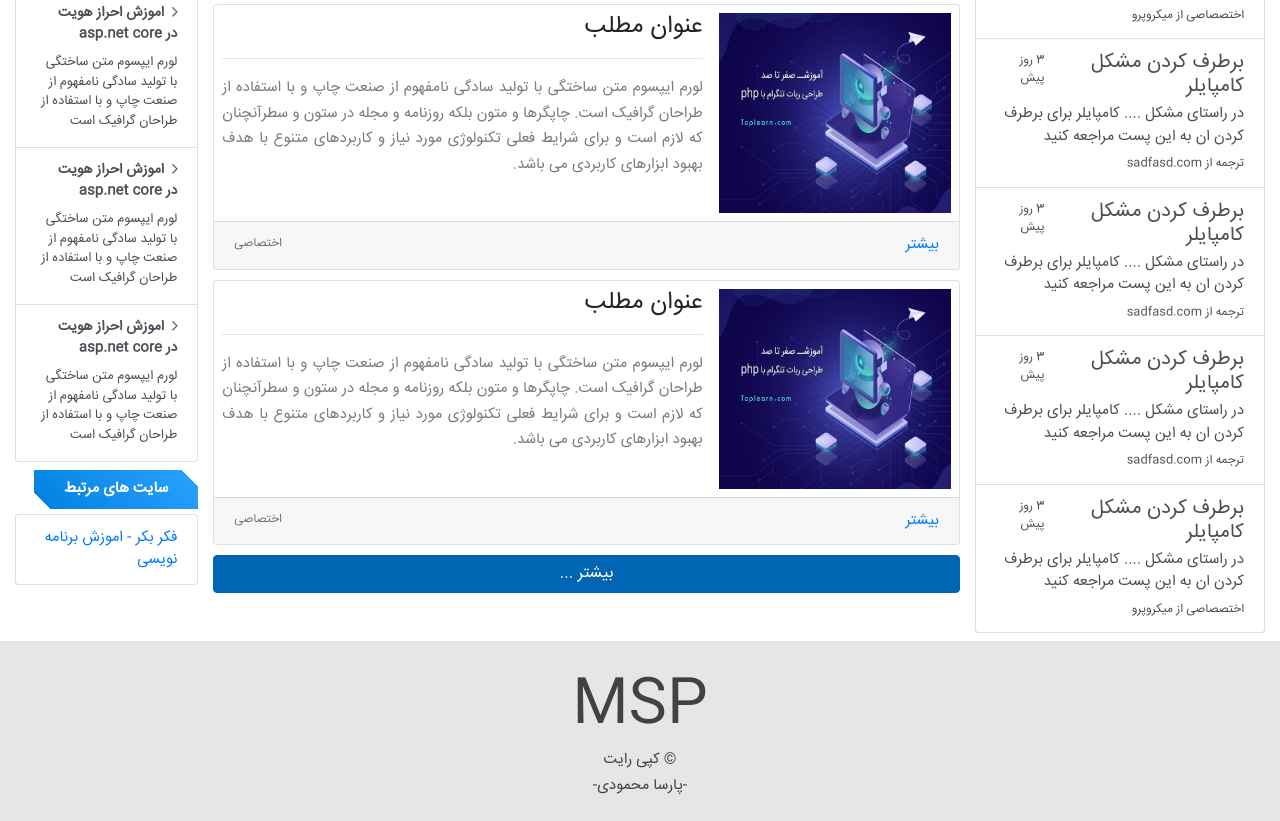
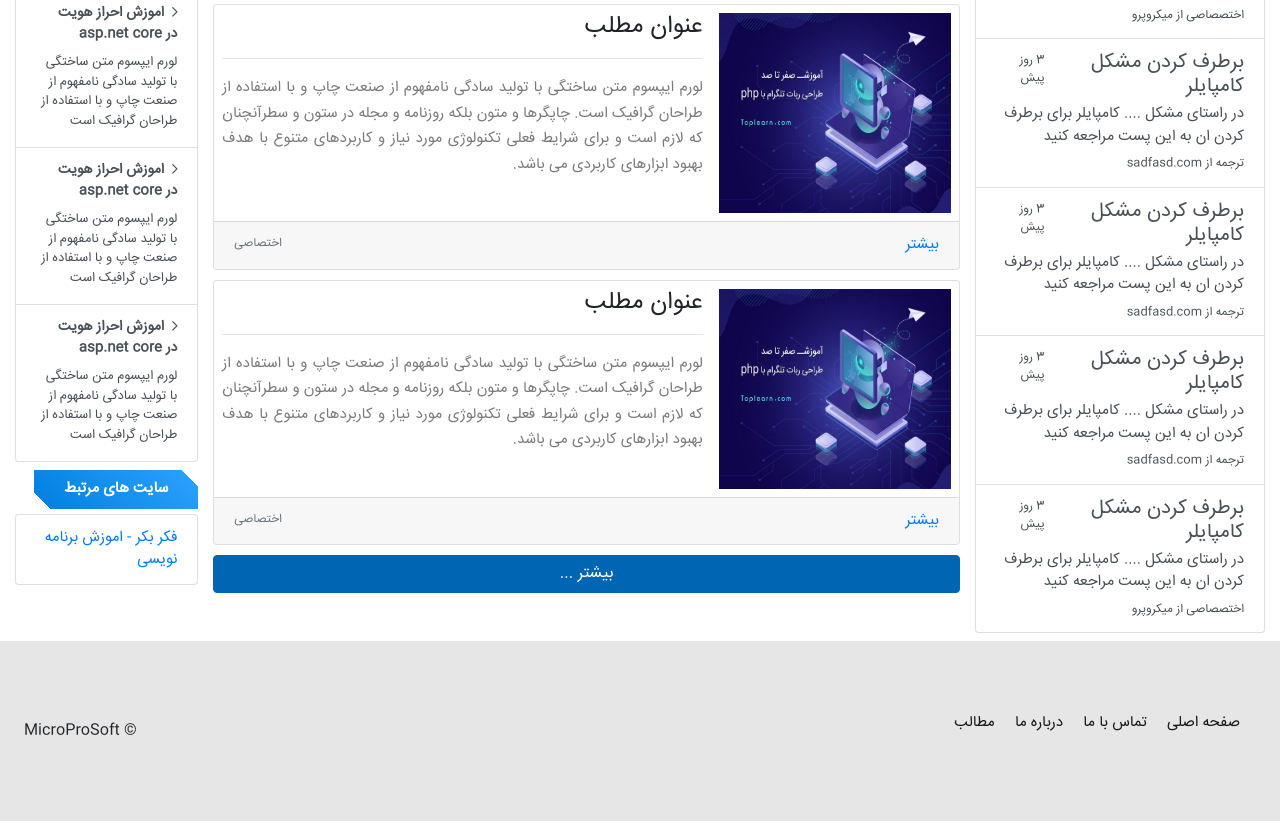
Before and after one commit to parsa011/MPS, a plain HTML site: page Index.html in a window 1280 px wide. Shown: the part 1466-2287 px from the top of the page. Drawn offline with Linux system fonts and the light colour scheme.

Commit message:
changed footer

```diff
--- a/Index.html
+++ b/Index.html
@@ -15,7 +15,7 @@
 
 <body>
 
-    <div class="container-fluid">
+    <div class="container-fluid" style="min-height: calc(100vh - 180px);">
 
         <!--navbar-->
         <div class="row nav-row">
@@ -535,10 +535,27 @@
         <!--/site content-->
     </div>
 
-    <footer>
-        <h1 class="text">MSP</h1>
-        <h2 class="text2">&copy; کپی رایت</h2>
-        <h2 class="text3">-پارسا محمودی-</h2>
+    <footer class="d-flex justify-content-between align-items-center p-4">
+        <div>
+            <ul style="list-style: circle;">
+                <li class="ml-3 d-inline">
+                    <a href="#!">صفحه اصلی</a>
+                </li>
+                <li class="ml-3 d-inline">
+                    <a href="#!">تماس با ما</a>
+                </li>
+                <li class="ml-3 d-inline">
+                    <a href="#!">درباره ما</a>
+                </li>
+                <li class="ml-3 d-inline">
+                    <a href="#!">مطالب</a>
+                </li>
+            </ul>
+        </div>
+        <div>
+            &copy;
+            MicroProSoft
+        </div>
     </footer>
 
     <!--scripts-->
--- a/Scripts/treeViewList.js
+++ b/Scripts/treeViewList.js
@@ -1,5 +1,3 @@
-let li = document.querySelector('li.has-child');
-
 function openChild(a) {
     const icon = a.previousElementSibling;
     if (icon.style.transform == 'rotate(-90deg)') {
--- a/css/style.css
+++ b/css/style.css
@@ -187,29 +187,14 @@
 
 footer{
   background: #e6e6e6;
-  height:100%;
   width:100%;
   height:180px;
-  padding-top: 30px;
 }
-
-.text {
-  color: #424242;
-  font-size: 60px;
-  text-align: center;
+footer ul{
+  list-style: circle !important;
 }
-
-.text2 {
-  color: #424242;
-  font-size: 15px;
-  text-align: center;
-}
-
-.text3 {
-  color: #424242;
-  font-size: 15px;
-  text-align: center;
-  float: center;
+footer ul a{
+  color: #171717;
 }
 
 .nav-tabs .nav-link {
```
Also changed, not shown: Doc3.html (+3 -3 lines), CategoryPost.html (renamed from CategotyPost.html), Images/1200px-C_sharp.svg.png (added), Images/logo_aspnet-white.svg (added), Images/logo_dotnet-white.svg (added), Images/logo_sqlserver-white.svg (added), Images/logo_visualstudio-white.svg (added), Images/logo_xamarin-white.svg (added), 1 other file.
